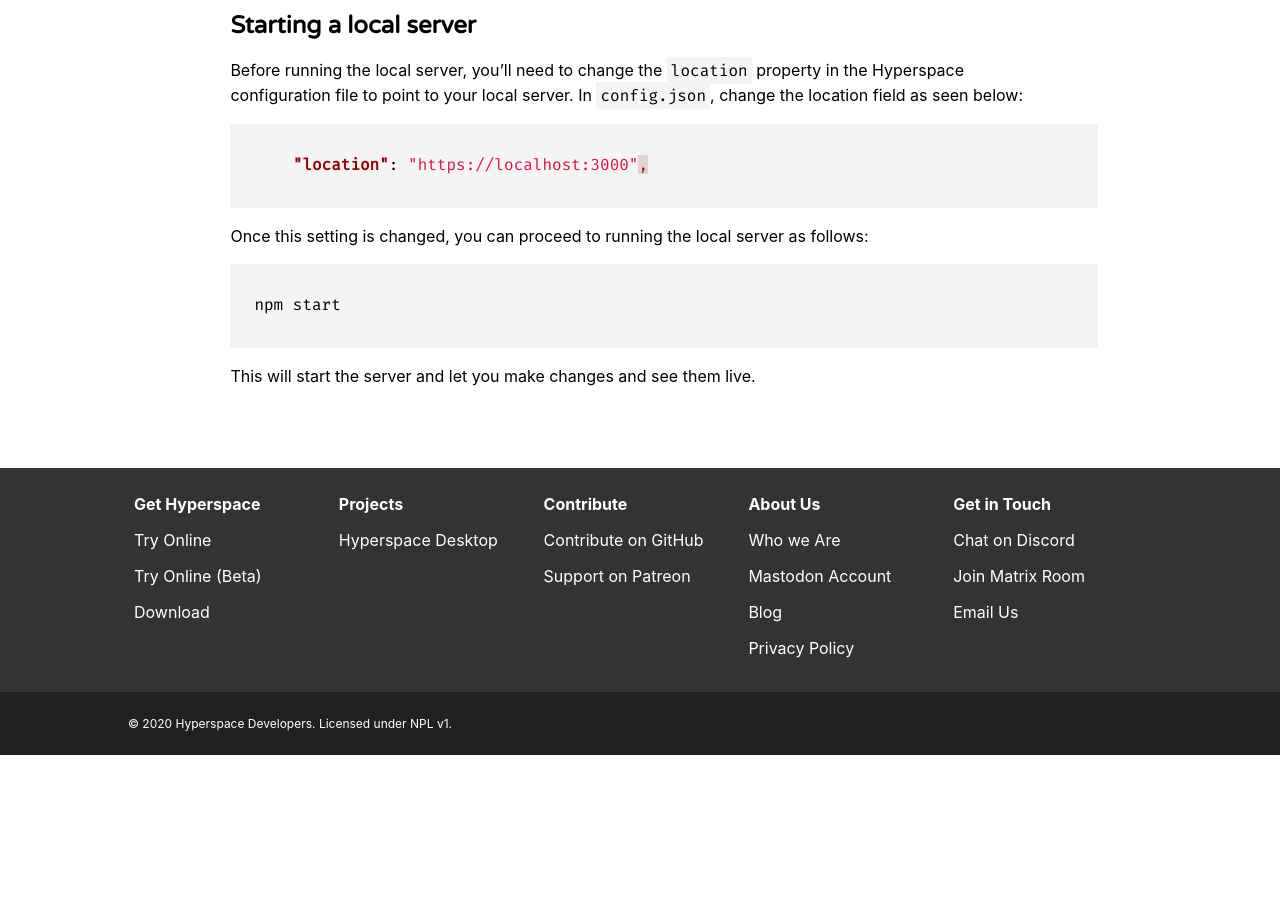
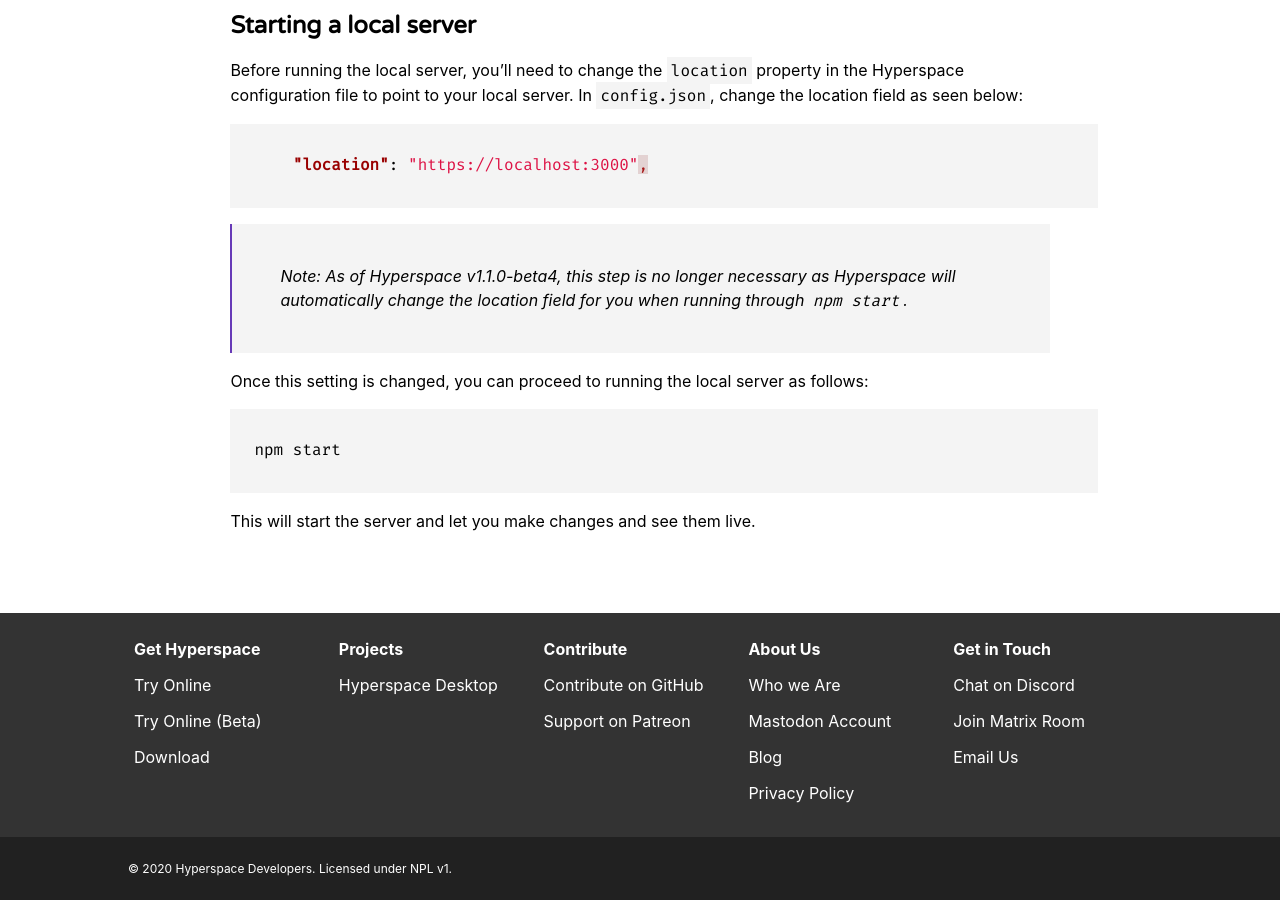
Before and after one commit to hyperspacedev/hyperspacedev.github.io, a Jekyll site: the page built from _docs/desktop-local-development.md, in a window 1280 px wide and 900 px high, scrolled down 1028 px. Built offline with Jekyll 4.4.1, drawn with Linux system fonts in a browser that asks for light colours; nearby versions of some CDN libraries; some web fonts are replaced; before the commit the page ends 1783 px from its top, so only the background shows below that.

Commit message:
Add note about location change

````diff
--- a/_docs/desktop-local-development.md
+++ b/_docs/desktop-local-development.md
@@ -34,6 +34,8 @@
     "location": "https://localhost:3000",
 ```
 
+> Note: As of Hyperspace v1.1.0-beta4, this step is no longer necessary as Hyperspace will automatically change the location field for you when running through `npm start`.
+
 Once this setting is changed, you can proceed to running the local server as follows:
 
 ```
````
